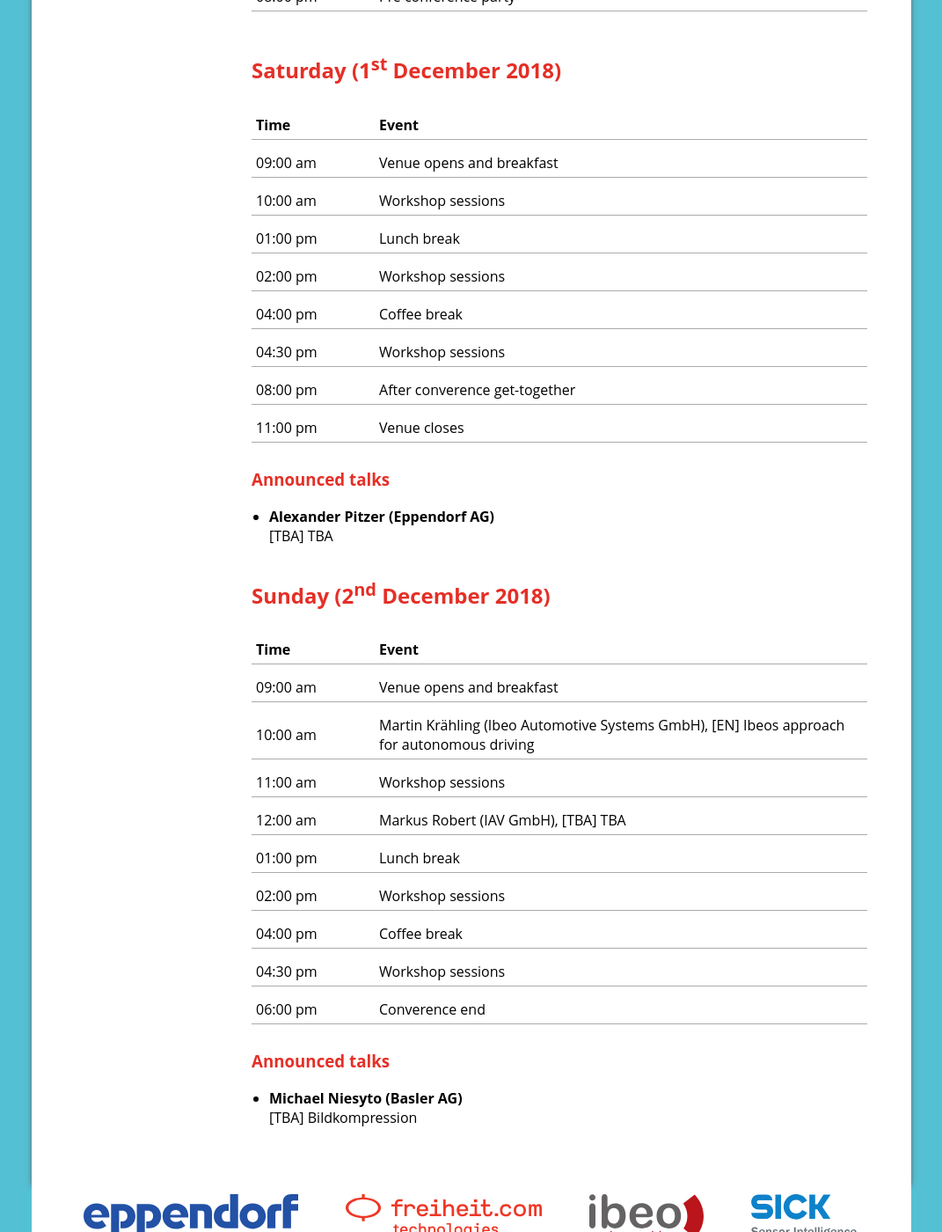
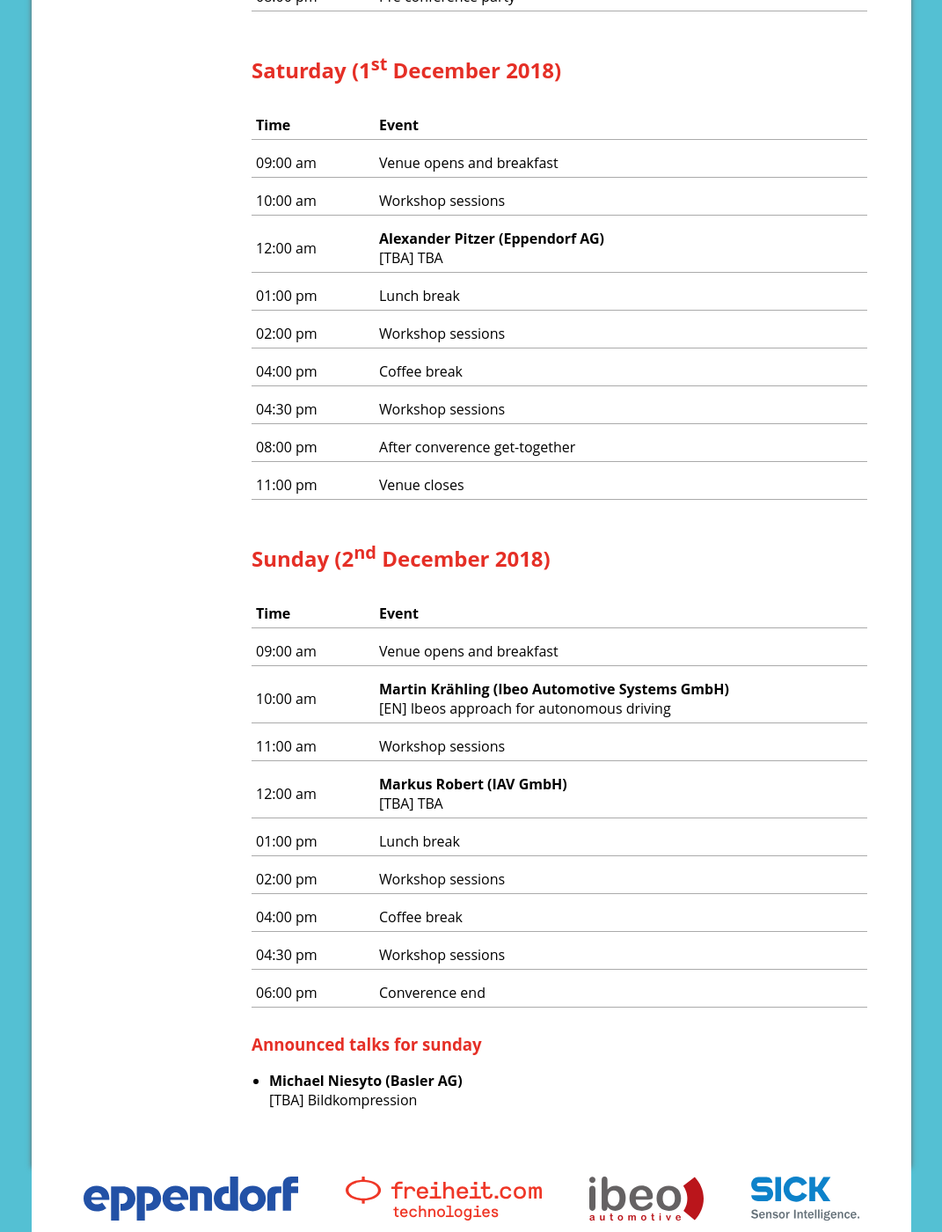
Before and after one commit to RHOrga/rhorga.github.io, a Jekyll site: the page built from 2018/en/schedule.md, in a window 1280 px wide and 1400 px high, scrolled down 1009 px. Shown: the whole window at 88% size, without its empty margins (104-1175 px from the left). Built offline with Jekyll 4.4.1, drawn with Linux system fonts in a browser that asks for light colours.

Commit message:
Update schedule

```diff
--- a/2018/en/schedule.md
+++ b/2018/en/schedule.md
@@ -33,31 +33,27 @@
 
 ## Saturday (1<sup>st</sup> December 2018)
 
-| Time     | Event                         |
-| :------  | :-------                      |
-| 09:00 am | Venue opens and breakfast     |
-| 10:00 am | Workshop sessions             |
-| 01:00 pm | Lunch break                   |
-| 02:00 pm | Workshop sessions             |
-| 04:00 pm | Coffee break                  |
-| 04:30 pm | Workshop sessions             |
-| 08:00 pm | After converence get-together |
-| 11:00 pm | Venue closes                  |
+| Time     | Event                               |
+| :------  | :-------                            |
+| 09:00 am | Venue opens and breakfast           |
+| 10:00 am | Workshop sessions                   |
+| 12:00 am | **Alexander Pitzer (Eppendorf AG)** <br> [TBA] TBA |
+| 01:00 pm | Lunch break                         |
+| 02:00 pm | Workshop sessions                   |
+| 04:00 pm | Coffee break                        |
+| 04:30 pm | Workshop sessions                   |
+| 08:00 pm | After converence get-together       |
+| 11:00 pm | Venue closes                        |
 {: class="schedule"}
-
-### Announced talks
-
-* **Alexander Pitzer (Eppendorf AG)**
-[TBA] TBA
 
 ## Sunday (2<sup>nd</sup> December 2018)
 
 | Time     | Event                                                                                      |
 | :------  | :-------                                                                                   |
 | 09:00 am | Venue opens and breakfast                                                                  |
-| 10:00 am | Martin Krähling (Ibeo Automotive Systems GmbH), [EN] Ibeos approach for autonomous driving |
+| 10:00 am | **Martin Krähling (Ibeo Automotive Systems GmbH)** <br> [EN] Ibeos approach for autonomous driving |
 | 11:00 am | Workshop sessions                                                                          |
-| 12:00 am | Markus Robert (IAV GmbH), [TBA] TBA                                                        |
+| 12:00 am | **Markus Robert (IAV GmbH)** <br> [TBA] TBA                                                        |
 | 01:00 pm | Lunch break                                                                                |
 | 02:00 pm | Workshop sessions                                                                          |
 | 04:00 pm | Coffee break                                                                               |
@@ -65,7 +61,7 @@
 | 06:00 pm | Converence end                                                                             |
 {: class="schedule"}
 
-### Announced talks
+### Announced talks for sunday
 
 * **Michael Niesyto (Basler AG)**
 [TBA] Bildkompression
```
